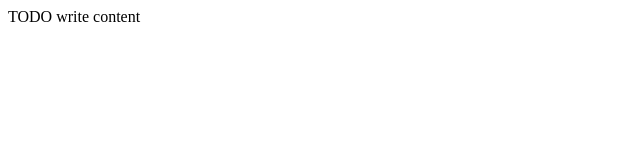
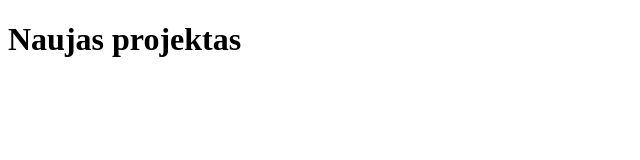
Before and after one commit to albaitas/git_sample, a plain HTML site: page public_html/index.html in a window 1280 px wide. Shown: the whole page, without its empty margins (0-640 px from the left). Drawn offline with Linux system fonts and the light colour scheme.

Commit message:
prideta h1

```diff
--- a/public_html/index.html
+++ b/public_html/index.html
@@ -1,16 +1,11 @@
 <!DOCTYPE html>
-<!--
-To change this license header, choose License Headers in Project Properties.
-To change this template file, choose Tools | Templates
-and open the template in the editor.
--->
 <html>
     <head>
-        <title>TODO supply a title</title>
+        <title>Git_sample</title>
         <meta charset="UTF-8">
         <meta name="viewport" content="width=device-width, initial-scale=1.0">
     </head>
     <body>
-        <div>TODO write content</div>
+        <h1>Naujas projektas</h1>
     </body>
 </html>
```
